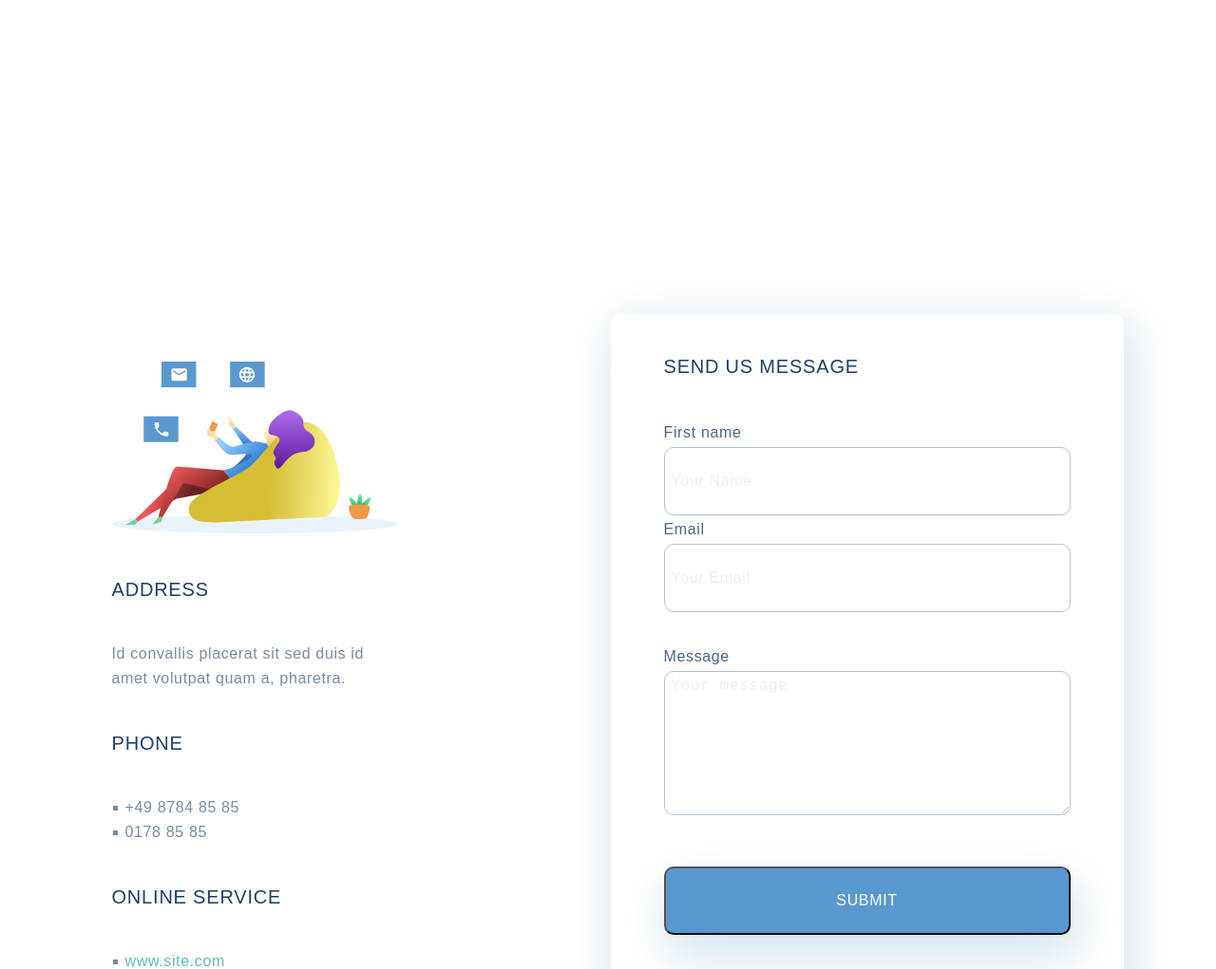
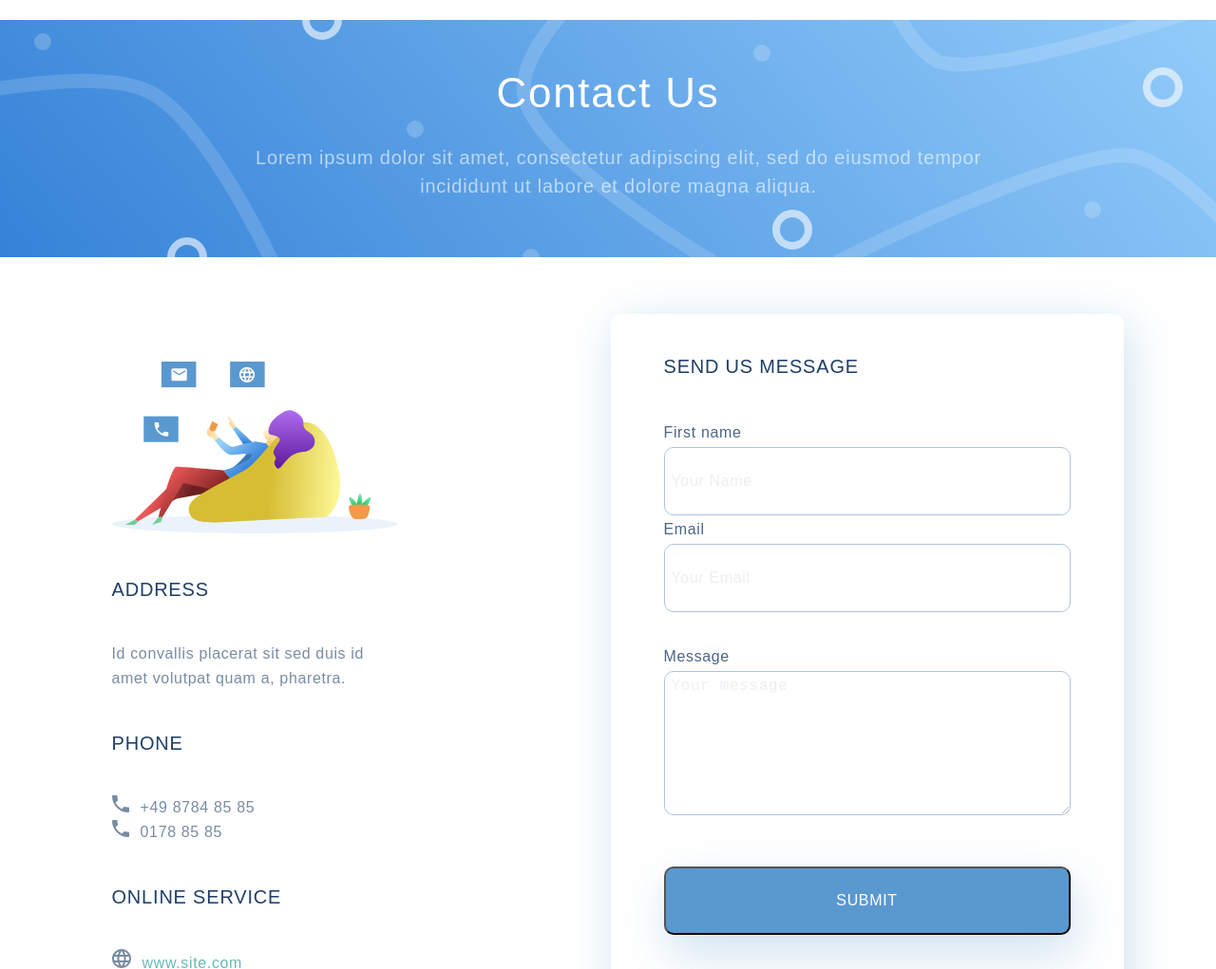
Before and after one commit to KatiLew/geekbrains, a plain HTML site: page page/contacts.html in a window 1280 px wide. Shown: the part 79-1100 px from the top of the page at 95% size. Drawn offline with Linux system fonts and the light colour scheme.

Commit message:
Bugfix css folder structure

```diff
--- a/page/css/style.css
+++ b/page/css/style.css
@@ -31,7 +31,7 @@ body {
 }
 .teaser{
     padding-top: 115px;
-    background-image: url(images/header_image.svg);
+    background-image: url(../images/header_image.svg);
     background-repeat: no-repeat;
     background-position: right;
 }
@@ -398,7 +398,7 @@ ul.footer_info li{
     padding-left: 191px;
 }
 .contacts_header_image{
-    background-image: url(images/contacts_header.svg);
+    background-image: url(../images/contacts_header.svg);
     background-repeat: no-repeat;
     background-position: center;
     height: 450px;
@@ -443,16 +443,16 @@ ul.footer_info li{
 }
 
 .list_decoration_call {
-    list-style: square inside url("images/phone.svg");
+    list-style: square inside url("../images/phone.svg");
 
 }
 
 .list_decoration_globe {
-    list-style: square inside url("images/globe.svg");
+    list-style: square inside url("../images/globe.svg");
 }
 
 .list_decoration_envelop {
-    list-style: square inside url("images/envelop.svg");
+    list-style: square inside url("../images/envelop.svg");
 }
 
 .padding_top {
```
